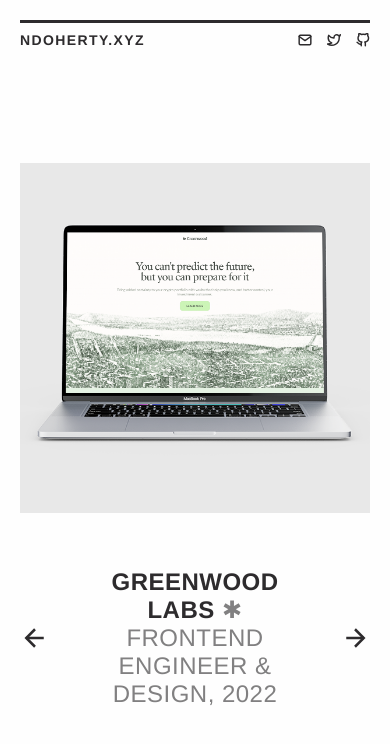
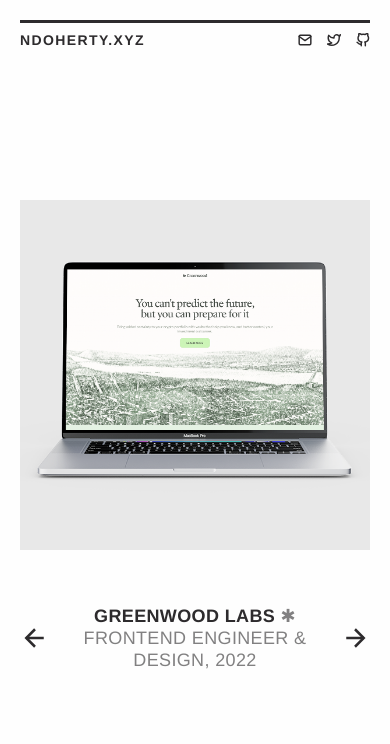
Before and after one commit to ndoherty-xyz/portfolio, a React (Create React App) app: page / in a window 390 px wide. Shown: the top 744 px of the page. Built offline with nearby package versions, Linux system fonts and the light colour scheme.

Commit message:
fix text size on home

```diff
--- a/src/pages/Home/Home.scss
+++ b/src/pages/Home/Home.scss
@@ -95,6 +95,10 @@
                 filter: invert(.5)
             }
 
+            @media (max-width: 600px) {
+                gap: 20px;
+            }
+
             &-text {
                 color: $gray;
                 font-style: normal;
@@ -105,6 +109,12 @@
                 letter-spacing: 0.02em;
                 text-transform: uppercase;
                 max-width: calc(100% - 150px);
+
+                @media (max-width: 600px) {
+                    font-size: 18px;
+                    line-height: 22px;
+                    max-width: calc(100% - 100px);
+                }
 
                 &:hover {
                     cursor: pointer;
```
